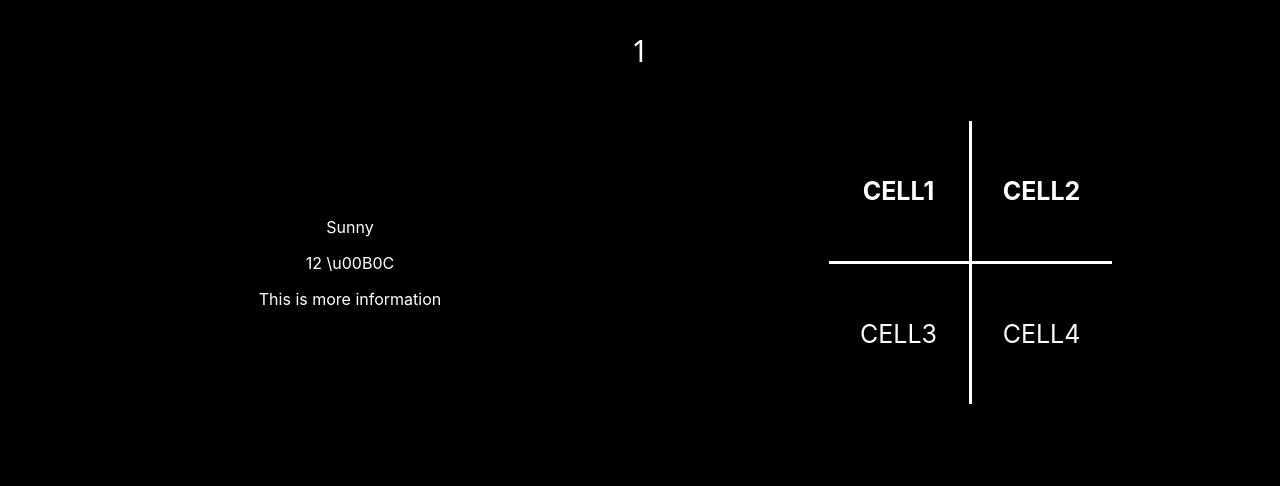
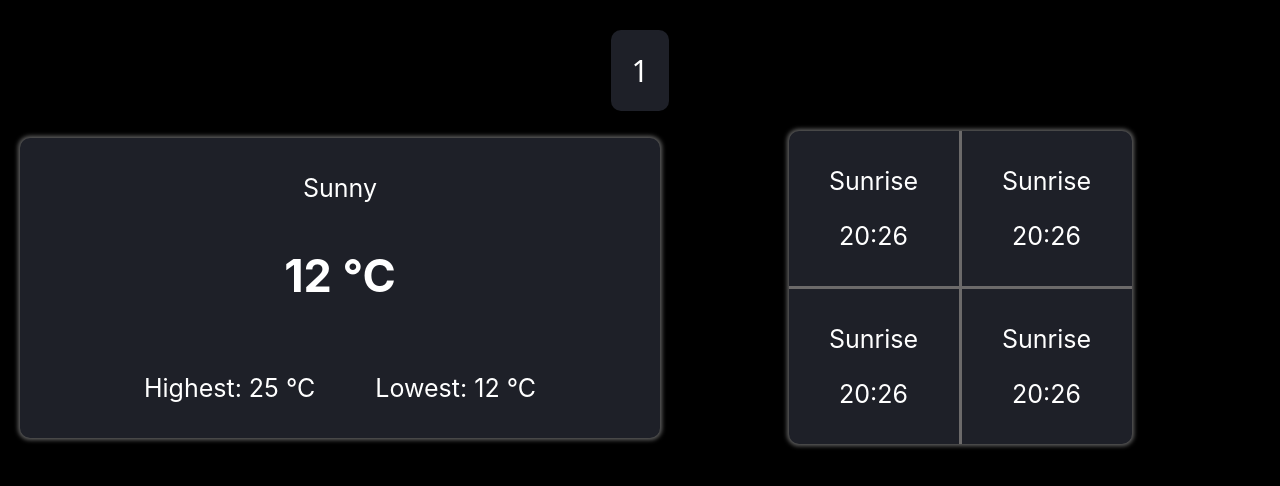
Before and after one commit to HediF/bcgdv-challenge, a React (Create React App) app: page /location/1 in a window 1280 px wide. Shown: the top 486 px of the page. Built offline with nearby package versions, Linux system fonts and the light colour scheme; some icons are missing.

Commit message:
mostly css changes

```diff
--- a/src/components/Views/landingPage.css
+++ b/src/components/Views/landingPage.css
@@ -1,6 +1,4 @@
 .dashboard-title {
-    color: white;
-    background-color: #1e2028;
     padding: 20px;
     width: -moz-fit-content;
     font-family: system-ui;
@@ -8,6 +6,8 @@
     position: relative;
     margin: 0 auto;
     margin-top: 30px;
+    color: white;
+    background-color: #1e2028;
     border-radius: 10px;
     font-size: 30px;
 }
--- a/src/components/Views/location/locationItem.css
+++ b/src/components/Views/location/locationItem.css
@@ -1,15 +1,15 @@
 .location-item-container {
     color: white;
-    background-color: #1e2028;
     padding: 20px;
     font-family: system-ui;
     position: relative;
-    border-radius: 10px;
     font-size: 30px;
     min-height: 80px;
     font-size: 25px;
     font-size: 25px;
     cursor: pointer;
+    border-radius: 10px;
+    background-color: #1e2028;
     box-shadow: 0px 0px 4px 2px rgb(255 255 255 / 91%);
     -webkit-box-shadow: 0px 0px 4px 2px rgb(106 106 106 / 91%);
     -moz-box-shadow: 0px 0px 4px 2px rgba(255,255,255,0.91);
--- /dev/null
+++ b/src/components/Views/overview/informationTable/tableCell/tableCell.css
@@ -0,0 +1,11 @@
+.cell-container {
+
+}
+
+.cell-header {
+
+}
+
+.cell-info-content {
+
+}
--- /dev/null
+++ b/src/components/Views/overview/informationTable/tableCell/tableCell.jsx
@@ -0,0 +1,14 @@
+import React from 'react';
+import './tableCell.css';
+
+const tableCell = props => {
+
+        return (
+           <div className="cell-container">
+               <p className="cell-header">Sunrise</p>
+               <p className="cell-info-content">20:26</p>
+           </div>
+         )
+}
+
+export default tableCell;
--- a/src/components/Views/overview/informationTable/weatherInfosTable.css
+++ b/src/components/Views/overview/informationTable/weatherInfosTable.css
@@ -4,11 +4,17 @@ table {
     font-size: 25px;
     padding: 20px;
     margin: 0 auto;
+    border-radius: 10px;
+    background-color: #1e2028;
+    box-shadow: 0px 0px 4px 2px rgb(255 255 255 / 91%);
+    -webkit-box-shadow: 0px 0px 4px 2px rgb(106 106 106 / 91%);
+    -moz-box-shadow: 0px 0px 4px 2px rgba(255,255,255,0.91);
 }
 table td, table th {
-    border: 3px solid white;
+    font-weight: normal;
+    border: 3px solid #6c6a6a;
     height: 120px;
-    width: 120px;
+    width: 150px;
     padding: 10px;
 }
 table tr:first-child th {
@@ -21,8 +27,10 @@ table tr:last-child td {
 table tr td:first-child,
 table tr th:first-child {
     border-left: 0;
+    border-bottom: 0;
 }
 table tr td:last-child,
 table tr th:last-child {
     border-right: 0;
+    border-bottom: 0;
 }
--- a/src/components/Views/overview/informationTable/weatherInfosTable.jsx
+++ b/src/components/Views/overview/informationTable/weatherInfosTable.jsx
@@ -1,19 +1,21 @@
 import React from 'react';
-
+import TableCell from './tableCell/tableCell';
 import './weatherInfosTable.css';
 
 const weatherInfosTable = props => {
 
         return (
             <table>
-                <tr>
-                    <th>CELL1</th>
-                    <th>CELL2</th>
-                </tr>
-                <tr>
-                    <td>CELL3</td>
-                    <td>CELL4</td>
-                </tr>
+                <tbody>
+                    <tr>
+                        <th><TableCell/></th>
+                        <th><TableCell/></th>
+                    </tr>
+                    <tr>
+                        <th><TableCell/></th>
+                        <th><TableCell/></th>
+                    </tr>
+                </tbody>
             </table>
         )
 }
--- a/src/components/Views/overview/leftContainer/weatherLeftInfosContainer.css
+++ b/src/components/Views/overview/leftContainer/weatherLeftInfosContainer.css
@@ -1,6 +1,52 @@
 .weather-info-left-container {
     color: white;
-    width: 50%;
+    min-width: 50%;
     float: left;
-    padding: 20px;
+    padding: 10px;
+    border-radius: 10px;
+    background-color: #1e2028;
+    box-shadow: 0px 0px 4px 2px rgb(255 255 255 / 91%);
+    -webkit-box-shadow: 0px 0px 4px 2px rgb(106 106 106 / 91%);
+    -moz-box-shadow: 0px 0px 4px 2px rgba(255,255,255,0.91);
 }
+
+.upper-info-display {
+    font-size: 25px;
+}
+
+.middle-info-display {
+    font-size: 45px;
+    font-weight: bold;
+}
+
+.bottom-info-display-left ,.bottom-info-display-right {
+    font-size: 25px;
+    min-width: fit-content;
+}
+
+.bottom-info-display-right {
+    margin-left: 30px;
+}
+
+.bottom-info-display-left {
+    margin-right: 30px;
+}
+
+.temperature-flex-container {
+    display: flex;
+    justify-content: center;
+}
+
+@media screen and (max-width: 861px) {
+    .weather-info-left-container {
+        justify-self: center;
+        margin-bottom: 20px;
+    }
+    .temperature-flex-container {
+        display: grid;
+    }
+    .bottom-info-display-left ,.bottom-info-display-right {
+        margin-left: 0px;
+        margin-right: 0px;
+    }
+}
--- a/src/components/Views/overview/leftContainer/weatherLeftInfosContainer.jsx
+++ b/src/components/Views/overview/leftContainer/weatherLeftInfosContainer.jsx
@@ -5,8 +5,11 @@ const weatherLeftInfosContainer = props => {
         return (
             <div className="weather-info-left-container">
                 <p className="upper-info-display">Sunny</p>
-                <p className="middle-info-display">12 \u00B0C</p>
-                <p className="bottom-info-display">This is more information</p>
+                <p className="middle-info-display">12 {'\u00B0'}C</p>
+                <div className="temperature-flex-container">
+                    <p className="bottom-info-display-left">Highest: 25 {'\u00B0'}C</p>
+                    <p className="bottom-info-display-right">Lowest: 12 {'\u00B0'}C</p>
+                </div>
             </div>
         )
 }
--- a/src/components/Views/overview/locationWeatherInfos.css
+++ b/src/components/Views/overview/locationWeatherInfos.css
@@ -1,7 +1,15 @@
 .location-infos-header {
-    color: white;
     font-size: 30px;
     font-family: system-ui;
+    color: white;
+    background-color: #1e2028;
+    border-radius: 10px;
+    font-size: 30px;
+    position: relative;
+    margin: 0 auto;
+    margin-top: 30px;
+    width: fit-content;
+    padding: 20px;
 }
 
 .back-button {
@@ -22,3 +30,9 @@
     padding: 20px;
     align-items: center;
 }
+
+@media screen and (max-width: 861px) {
+    .flex-container {
+        display: grid;
+    }
+}
--- a/src/components/Views/overview/locationWeatherInfos.jsx
+++ b/src/components/Views/overview/locationWeatherInfos.jsx
@@ -9,7 +9,7 @@ import './locationWeatherInfos.css';
 const LocationWeatherInfos = props => {
 
         var cityName = capitalizeFirstLetter(window.location.href.split("/").pop());
-        var cityWeatherInfos = JSON.parse(localStorage.getItem(cityName));
+        // var cityWeatherInfos = JSON.parse(localStorage.getItem(cityName));
 
         function capitalizeFirstLetter(string) {
                 return string.charAt(0).toUpperCase() + string.slice(1);
```
